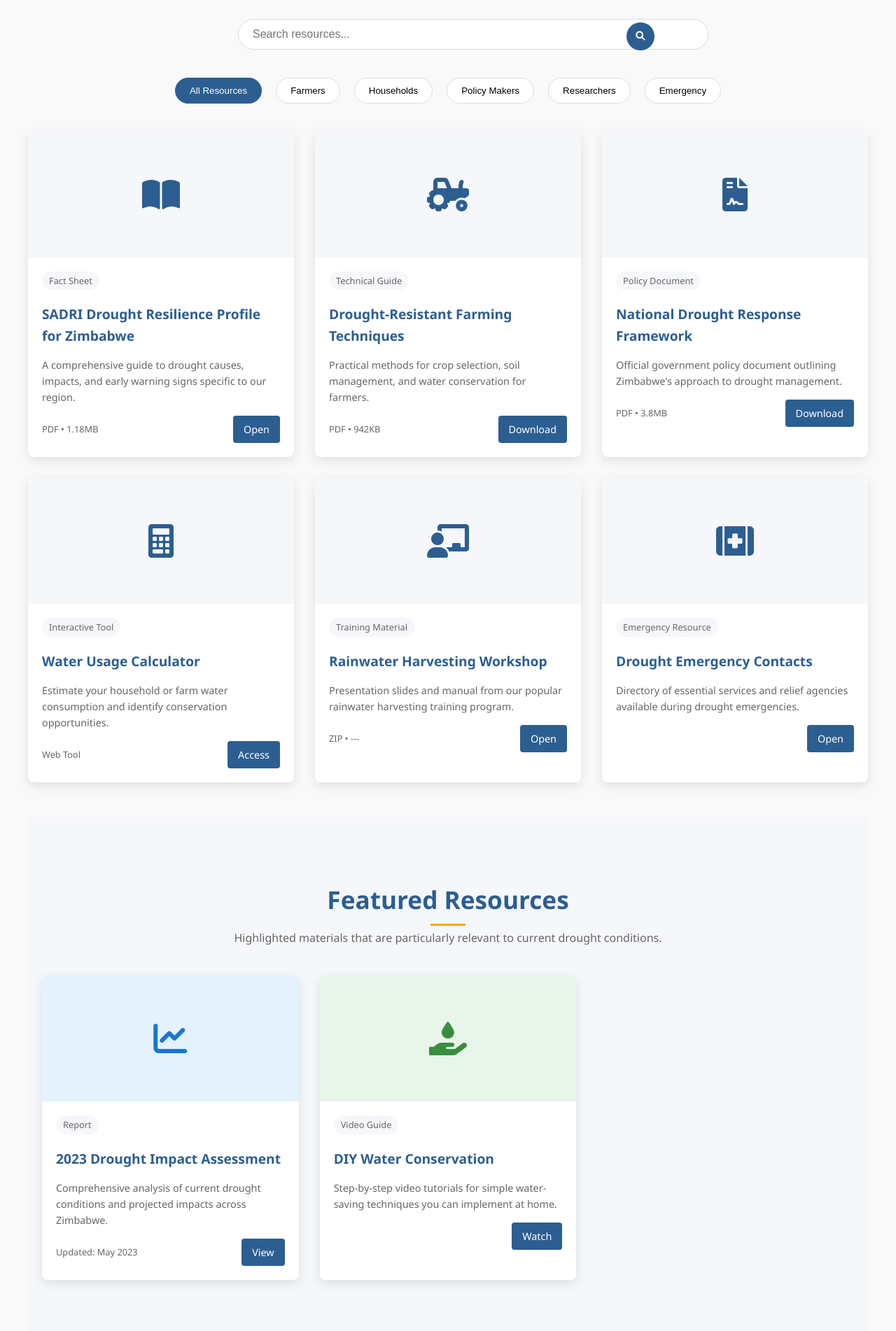
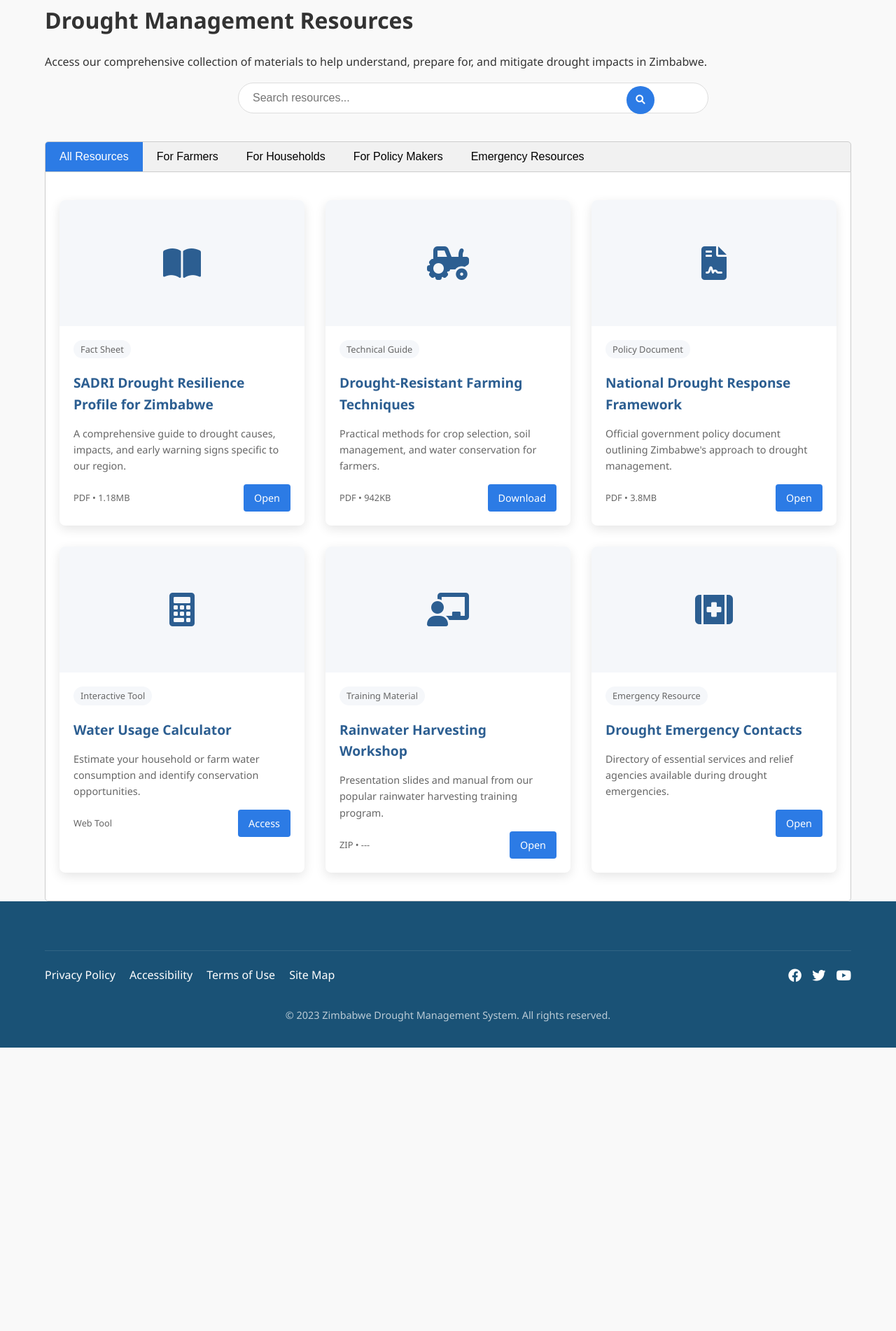
Before and after one commit to alphamidza/Zim-Drought, a plain HTML site: page Resources.html in a window 1280 px wide. Shown: the part 185-2087 px from the top of the page at 70% size. After the commit the page ends 1682 px from the top, so only its background shows below. Drawn offline with Linux system fonts and the light colour scheme.

Commit message:
Update Resources.html

```diff
--- a/Resources.html
+++ b/Resources.html
@@ -4,111 +4,57 @@
     <meta charset="UTF-8">
     <meta name="viewport" content="width=device-width, initial-scale=1.0">
     <title>Resources - Zimbabwe Drought Management System</title>
+    <link rel="stylesheet" href="css/style.css">
     <link rel="stylesheet" href="https://cdnjs.cloudflare.com/ajax/libs/font-awesome/6.0.0-beta3/css/all.min.css">
     <style>
-        /* Main Styles - Can be moved to your CSS file */
-        :root {
-            --primary-color: #2c5e91;
-            --secondary-color: #4caf50;
-            --accent-color: #f5a623;
-            --light-bg: #f5f7fa;
-            --dark-text: #333;
-            --light-text: #666;
+        /* Tab styling - matches your mitigation page */
+        .tab {
+            overflow: hidden;
+            border: 1px solid #ccc;
+            background-color: #f1f1f1;
+            border-radius: 5px 5px 0 0;
+            margin-bottom: 0;
+        }
+        .tab button {
+            background-color: inherit;
+            float: left;
+            border: none;
+            outline: none;
+            cursor: pointer;
+            padding: 12px 20px;
+            transition: 0.3s;
+            font-size: 16px;
+            font-weight: 500;
+        }
+        .tab button:hover {
+            background-color: #ddd;
+        }
+        .tab button.active {
+            background-color: #2c7be5;
+            color: white;
+            border-color: #2c7be5;
+        }
+        .tabcontent {
+            display: none;
+            padding: 20px;
+            border: 1px solid #ccc;
+            border-top: none;
+            border-radius: 0 0 5px 5px;
+            background-color: white;
+            animation: fadeEffect 1s;
+        }
+        @keyframes fadeEffect {
+            from {opacity: 0;}
+            to {opacity: 1;}
         }
 
-        body {
-            font-family: 'Segoe UI', Tahoma, Geneva, Verdana, sans-serif;
-            line-height: 1.6;
-            color: var(--dark-text);
-            margin: 0;
-            padding: 0;
-            background-color: #f9f9f9;
-        }
-
-        .container {
-            max-width: 1200px;
-            margin: 0 auto;
-            padding: 20px;
-        }
-
-        h1, h2, h3 {
-            color: var(--primary-color);
-        }
-
-        .section-header {
-            text-align: center;
-            margin-bottom: 40px;
-        }
-
-        .section-header h2 {
-            font-size: 2.2rem;
-            margin-bottom: 15px;
-            position: relative;
-            display: inline-block;
-        }
-
-        .section-header h2:after {
-            content: '';
-            position: absolute;
-            width: 50px;
-            height: 3px;
-            background-color: var(--accent-color);
-            bottom: -10px;
-            left: 50%;
-            transform: translateX(-50%);
-        }
-
-        .section-header p {
-            color: var(--light-text);
-            max-width: 700px;
-            margin: 0 auto;
-        }
-
-        /* Resource Categories */
-        .resource-categories {
-            display: flex;
-            flex-wrap: wrap;
-            justify-content: center;
-            gap: 20px;
-            margin-bottom: 40px;
-        }
-
-        .category-btn {
-            padding: 10px 20px;
-            background-color: white;
-            border: 1px solid #ddd;
-            border-radius: 30px;
-            cursor: pointer;
-            transition: all 0.3s ease;
-            font-weight: 500;
-        }
-
-        .category-btn:hover, .category-btn.active {
-            background-color: var(--primary-color);
-            color: white;
-            border-color: var(--primary-color);
-        }
-
-        /* Resource Grid */
+        /* Resource Grid Styling */
         .resource-grid {
             display: grid;
             grid-template-columns: repeat(auto-fill, minmax(300px, 1fr));
             gap: 30px;
-            margin-bottom: 50px;
+            margin: 20px 0;
         }
-
-         .resource-grid-2 {
-            display: grid;
-            grid-template-columns: repeat(auto-fill, minmax(300px, 1fr));
-            gap: 30px;
-            margin-bottom: 50px;
-            max-width: 1200px;          /* Optional: set a max width */
-            margin-left: 415px;          /* Center horizontally */
-            margin-right: auto;
-            margin-bottom: 50px;
-        }
-
-
         .resource-card {
             background-color: white;
             border-radius: 8px;
@@ -116,75 +62,60 @@
             box-shadow: 0 5px 15px rgba(0,0,0,0.1);
             transition: transform 0.3s ease, box-shadow 0.3s ease;
         }
-
         .resource-card:hover {
             transform: translateY(-5px);
             box-shadow: 0 10px 25px rgba(0,0,0,0.15);
         }
-
         .resource-img {
             height: 180px;
-            background-color: var(--light-bg);
+            background-color: #f5f7fa;
             display: flex;
             align-items: center;
             justify-content: center;
-            color: var(--primary-color);
+            color: #2c5e91;
             font-size: 3rem;
         }
-
         .resource-content {
             padding: 20px;
         }
-
         .resource-type {
             display: inline-block;
             padding: 3px 10px;
-            background-color: var(--light-bg);
+            background-color: #f5f7fa;
             border-radius: 30px;
             font-size: 0.8rem;
             margin-bottom: 10px;
-            color: var(--light-text);
+            color: #666;
         }
-
         .resource-content h3 {
             margin: 10px 0;
             font-size: 1.2rem;
+            color: #2c5e91;
         }
-
         .resource-content p {
-            color: var(--light-text);
+            color: #666;
             font-size: 0.9rem;
             margin-bottom: 15px;
         }
-
         .resource-meta {
             display: flex;
             justify-content: space-between;
             align-items: center;
             font-size: 0.8rem;
-            color: var(--light-text);
+            color: #666;
         }
-
         .download-btn {
             display: inline-block;
             padding: 8px 15px;
-            background-color: var(--primary-color);
+            background-color: #2c7be5;
             color: white;
             text-decoration: none;
             border-radius: 4px;
             font-size: 0.9rem;
             transition: background-color 0.3s ease;
         }
-
         .download-btn:hover {
             background-color: #1d456e;
-        }
-
-        /* Featured Resources */
-        .featured-resources {
-            background-color: var(--light-bg);
-            padding: 40px 0;
-            margin: 40px 0;
         }
 
         /* Search Bar */
@@ -193,7 +124,6 @@
             margin: 0 auto 40px;
             position: relative;
         }
-
         .search-container input {
             width: 100%;
             padding: 12px 20px;
@@ -202,12 +132,11 @@
             font-size: 1rem;
             padding-right: 50px;
         }
-
         .search-container button {
             position: absolute;
             right: 5px;
             top: 5px;
-            background-color: var(--primary-color);
+            background-color: #2c7be5;
             color: white;
             border: none;
             border-radius: 50%;
@@ -216,21 +145,59 @@
             cursor: pointer;
         }
 
-        /* Responsive */
+        /* Responsive Design */
         @media (max-width: 768px) {
             .resource-grid {
-                grid-template-columns: repeat(auto-fill, minmax(250px, 1fr));
+                grid-template-columns: 1fr;
+            }
+            .tab button {
+                padding: 10px 15px;
+                font-size: 14px;
             }
         }
     </style>
 </head>
 <body>
+    <!-- Header Section (matches your main page) -->
+    <header>
+        <div class="container">
+            <div class="logo">
+                <h1>Zimbabwe Drought Management System</h1>
+            </div>
+            <div class="header-tools">
+                <div class="search-box">
+                    <input type="text" placeholder="Search...">
+                    <button><i class="fas fa-search"></i></button>
+                </div>
+                <div class="language-selector">
+                    <select>
+                        <option value="en">English</option>
+                        <option value="sn">Shona</option>
+                        <option value="nd">Ndebele</option>
+                    </select>
+                </div>
+            </div>
+        </div>
+    </header>
+
+    <!-- Navigation (matches your main page) -->
+    <nav>
+        <div class="container">
+            <ul>
+                <li><a href="index.html">Home</a></li>
+                <li><a href="planning.html">Planning & Preparedness</a></li>
+                <li><a href="mitigation.html">Mitigation & Response</a></li>
+                <li class="active"><a href="resources.html">Resources</a></li>
+    <!--            <li><a href="about.html">About Us</a></li>
+                <li><a href="contact.html">Contact</a></li>         -->
+            </ul>
+        </div>
+    </nav>
+
     <!-- Main Content -->
     <main class="container">
-        <div class="section-header">
-            <h2>Drought Management Resources</h2>
+        <h1>Drought Management Resources</h1>
         <p>Access our comprehensive collection of materials to help understand, prepare for, and mitigate drought impacts in Zimbabwe.</p>
-        </div>
 
         <!-- Search Bar -->
         <div class="search-container">
@@ -238,19 +205,18 @@
             <button type="submit"><i class="fas fa-search"></i></button>
         </div>
 
-        <!-- Resource Categories -->
-        <div class="resource-categories">
-            <button class="category-btn active">All Resources</button>
-            <button class="category-btn">Farmers</button>
-            <button class="category-btn">Households</button>
-            <button class="category-btn">Policy Makers</button>
-            <button class="category-btn">Researchers</button>
-            <button class="category-btn">Emergency</button>
+        <!-- Tab links -->
+        <div class="tab">
+            <button class="tablinks active" onclick="openTab(event, 'all-resources')">All Resources</button>
+            <button class="tablinks" onclick="openTab(event, 'farmers')">For Farmers</button>
+            <button class="tablinks" onclick="openTab(event, 'households')">For Households</button>
+            <button class="tablinks" onclick="openTab(event, 'policy-makers')">For Policy Makers</button>
+            <button class="tablinks" onclick="openTab(event, 'emergency')">Emergency Resources</button>
         </div>
 
-        <!-- Resource Grid -->
+        <!-- All Resources Tab -->
+        <div id="all-resources" class="tabcontent" style="display: block;">
             <div class="resource-grid">
-            <!-- Educational Materials -->
                 <div class="resource-card">
                     <div class="resource-img">
                         <i class="fas fa-book-open"></i>
@@ -266,7 +232,6 @@
                     </div>
                 </div>
 
-            <!-- Technical Guide -->
                 <div class="resource-card">
                     <div class="resource-img">
                         <i class="fas fa-tractor"></i>
@@ -282,7 +247,6 @@
                     </div>
                 </div>
 
-            <!-- Government Document -->
                 <div class="resource-card">
                     <div class="resource-img">
                         <i class="fas fa-file-contract"></i>
@@ -293,12 +257,11 @@
                         <p>Official government policy document outlining Zimbabwe's approach to drought management.</p>
                         <div class="resource-meta">
                             <span>PDF • 3.8MB</span>
-                        <a href="#" class="download-btn">Download</a>
+                            <a href="https://www.unccd.int/sites/default/files/country_profile_documents/1%2520FINAL_NDP_Zimbabwe.pdf" class="download-btn">Open</a>
                         </div>
                     </div>
                 </div>
 
-            <!-- Interactive Tool -->
                 <div class="resource-card">
                     <div class="resource-img">
                         <i class="fas fa-calculator"></i>
@@ -314,7 +277,6 @@
                     </div>
                 </div>
 
-            <!-- Training Material -->
                 <div class="resource-card">
                     <div class="resource-img">
                         <i class="fas fa-chalkboard-teacher"></i>
@@ -330,7 +292,6 @@
                     </div>
                 </div>
 
-            <!-- Emergency Resource -->
                 <div class="resource-card">
                     <div class="resource-img">
                         <i class="fas fa-first-aid"></i>
@@ -346,84 +307,149 @@
                     </div>
                 </div>
             </div>
-
-        <!-- Featured Resources Section -->
-        <div class="featured-resources">
-            <div class="container">
-                <div class="section-header">
-                    <h2>Featured Resources</h2>
-                    <p>Highlighted materials that are particularly relevant to current drought conditions.</p>
         </div>
 
+        <!-- For Farmers Tab -->
+        <div id="farmers" class="tabcontent">
             <div class="resource-grid">
-                    <!-- Featured Resource 1 -->
                 <div class="resource-card">
-                        <div class="resource-img" style="background-color: #e3f2fd;">
-                            <i class="fas fa-chart-line" style="color: #1976d2;"></i>
+                    <div class="resource-img">
+                        <i class="fas fa-tractor"></i>
                     </div>
                     <div class="resource-content">
-                            <span class="resource-type">Report</span>
-                            <h3>2023 Drought Impact Assessment</h3>
-                            <p>Comprehensive analysis of current drought conditions and projected impacts across Zimbabwe.</p>
+                        <span class="resource-type">Technical Guide</span>
+                        <h3>Drought-Resistant Farming Techniques</h3>
+                        <p>Practical methods for crop selection, soil management, and water conservation for farmers.</p>
                         <div class="resource-meta">
-                                <span>Updated: May 2023</span>
-                                <a href="https://alphamidza.github.io/Zim-Drought/" class="download-btn">View</a>
+                            <span>PDF • 942KB</span>
+                            <a href="https://www.agric.gov.zw/wordpress/wp-content/uploads/2020/07/ZIMBABWE-drought-mitigation-strategy-27-May-2024.pdf" class="download-btn">Download</a>
                         </div>
                     </div>
                 </div>
 
-                    <!-- Featured Resource 2 -->
                 <div class="resource-card">
-                        <div class="resource-img" style="background-color: #e8f5e9;">
-                            <i class="fas fa-hand-holding-water" style="color: #388e3c;"></i>
+                    <div class="resource-img">
+                        <i class="fas fa-seedling"></i>
                     </div>
                     <div class="resource-content">
-                            <span class="resource-type">Video Guide</span>
-                            <h3>DIY Water Conservation</h3>
-                            <p>Step-by-step video tutorials for simple water-saving techniques you can implement at home.</p>
+                        <span class="resource-type">Guide</span>
+                        <h3>Drought-Resistant Crop Varieties</h3>
+                        <p>Detailed information on crop varieties that perform well under drought conditions.</p>
                         <div class="resource-meta">
-                                <span></span>
-                                <a href="https://www.youtube.com/watch?v=tzQTxYUu9us" class="download-btn">Watch</a>
-                            </div>
+                            <span>PDF </span>
+                            <a href="https://irrigationtoolbox.com/ReferenceDocuments/BasicWaterManagement/f1_selecting_crops_for_drought.pdf" class="download-btn">Download</a>
                         </div>
                     </div>
                 </div>
             </div>
         </div>
 
-        <!-- Additional Resources Section -->
-        <div class="section-header">
-            <h2>Browse by Resource Type</h2>
-            <p>Explore our collection organized by format and content type.</p>
+        <!-- For Households Tab -->
+        <div id="households" class="tabcontent">
+            <div class="resource-grid">
+                <div class="resource-card">
+                    <div class="resource-img">
+                        <i class="fas fa-hand-holding-water"></i>
+                    </div>
+                    <div class="resource-content">
+                        <span class="resource-type">Guide</span>
+                        <h3>Home Water Conservation</h3>
+                        <p>Simple techniques to reduce water usage in your household during drought periods.</p>
+                        <div class="resource-meta">
+                            <span>article</span>
+                            <a href="https://dcnr.nv.gov/divisions-boards/nevada-drought-forum/drought-conservation/drought-conservation-tips" class="download-btn">Download</a>
+                        </div>
+                    </div>
+                </div>
+            </div>
         </div>
 
-        <div class="resource-grid-2">
-
-            <!-- Webinars -->
+        <!-- For Policy Makers Tab -->
+        <div id="policy-makers" class="tabcontent">
+            <div class="resource-grid">
                 <div class="resource-card">
                     <div class="resource-img">
-                    <i class="fas fa-chart-pie"></i>
+                        <i class="fas fa-file-contract"></i>
                     </div>
                     <div class="resource-content">
-                    <h3>Infographics</h3>
-                    <p>Visual representations of drought data and conservation techniques.</p>
-                    <a href="https://spiffy-kataifi-d89ebb.netlify.app" class="download-btn">View Collection</a>
+                        <span class="resource-type">Policy Document</span>
+                        <h3>National Drought Response Framework</h3>
+                        <p>Official government policy document outlining Zimbabwe's approach to drought management.</p>
+                        <div class="resource-meta">
+                            <span>PDF • 3.8MB</span>
+                            <a href="https://www.unccd.int/sites/default/files/country_profile_documents/1%2520FINAL_NDP_Zimbabwe.pdf" class="download-btn">Open</a>
+                        </div>
+                    </div>
+                </div>
+            </div>
+        </div>
+
+        <!-- Emergency Resources Tab -->
+        <div id="emergency" class="tabcontent">
+            <div class="resource-grid">
+                <div class="resource-card">
+                    <div class="resource-img">
+                        <i class="fas fa-first-aid"></i>
+                    </div>
+                    <div class="resource-content">
+                        <span class="resource-type">Emergency Resource</span>
+                        <h3>Drought Emergency Contacts</h3>
+                        <p>Directory of essential services and relief agencies available during drought emergencies.</p>
+                        <div class="resource-meta">
+                            <span></span>
+                            <a href="https://zinwa.co.zw/contact/" class="download-btn">Open</a>
+                        </div>
                     </div>
                 </div>
 
 
             </div>
+        </div>
     </main>
 
+    <!-- Footer (matches your main page) -->
+    <footer>
+        <div class="container">
+            <div class="footer-links">
+                <ul>
+                    <li><a href="#">Privacy Policy</a></li>
+                    <li><a href="#">Accessibility</a></li>
+                    <li><a href="#">Terms of Use</a></li>
+                    <li><a href="#">Site Map</a></li>
+                </ul>
+                <div class="social-media">
+                    <a href="#"><i class="fab fa-facebook"></i></a>
+                    <a href="#"><i class="fab fa-twitter"></i></a>
+                    <a href="#"><i class="fab fa-youtube"></i></a>
+                </div>
+            </div>
+            <div class="copyright">
+                <p>&copy; 2023 Zimbabwe Drought Management System. All rights reserved.</p>
+            </div>
+        </div>
+    </footer>
+
     <script>
-        // Simple category filtering - can be enhanced with actual content filtering
-        document.querySelectorAll('.category-btn').forEach(btn => {
-            btn.addEventListener('click', function() {
-                document.querySelector('.category-btn.active').classList.remove('active');
-                this.classList.add('active');
-                // Here you would add actual filtering logic
-            });
-        });
+        // Tab switching function (same as your mitigation page)
+        function openTab(evt, tabName) {
+            var i, tabcontent, tablinks;
+
+            // Hide all tab content
+            tabcontent = document.getElementsByClassName("tabcontent");
+            for (i = 0; i < tabcontent.length; i++) {
+                tabcontent[i].style.display = "none";
+            }
+
+            // Remove active class from all tab buttons
+            tablinks = document.getElementsByClassName("tablinks");
+            for (i = 0; i < tablinks.length; i++) {
+                tablinks[i].className = tablinks[i].className.replace(" active", "");
+            }
+
+            // Show the current tab and add active class to the button
+            document.getElementById(tabName).style.display = "block";
+            evt.currentTarget.className += " active";
+        }
     </script>
 </body>
 </html>
```
Lines whose indentation alone changed are shown as unchanged.
